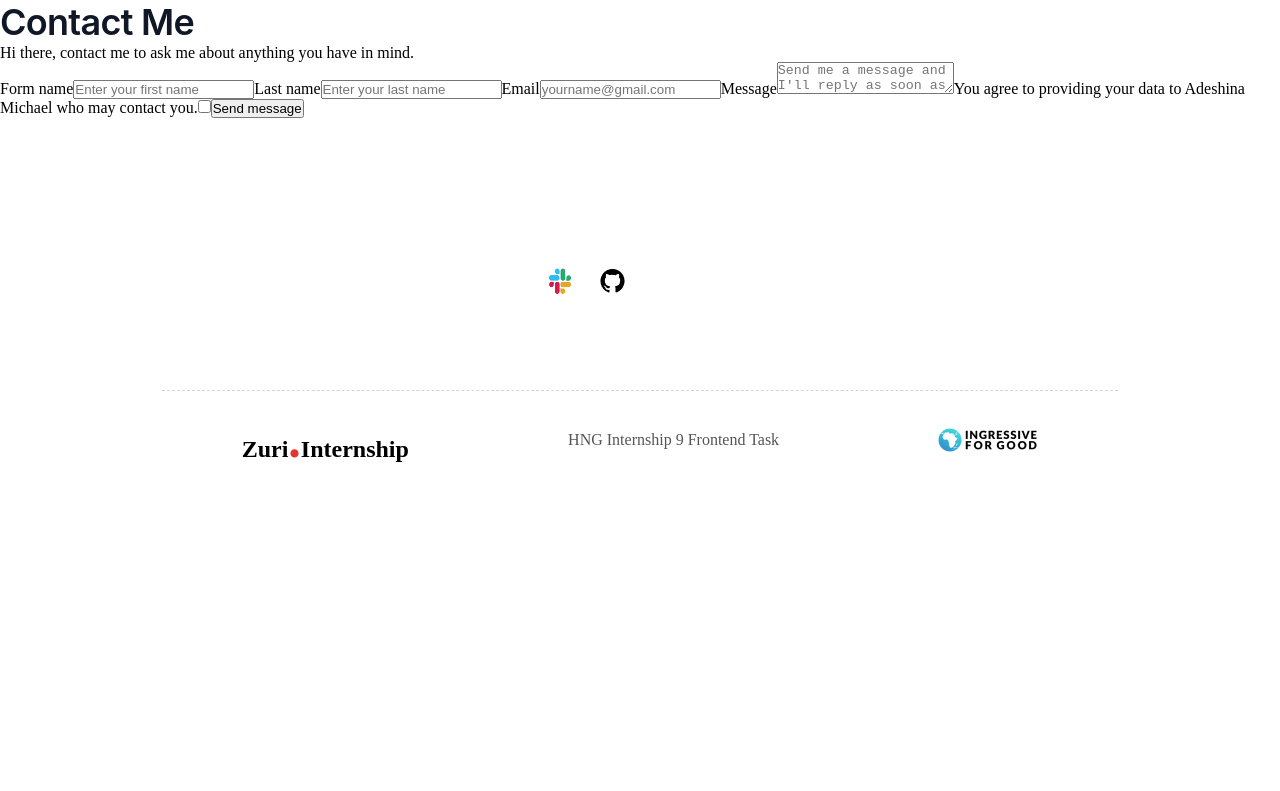
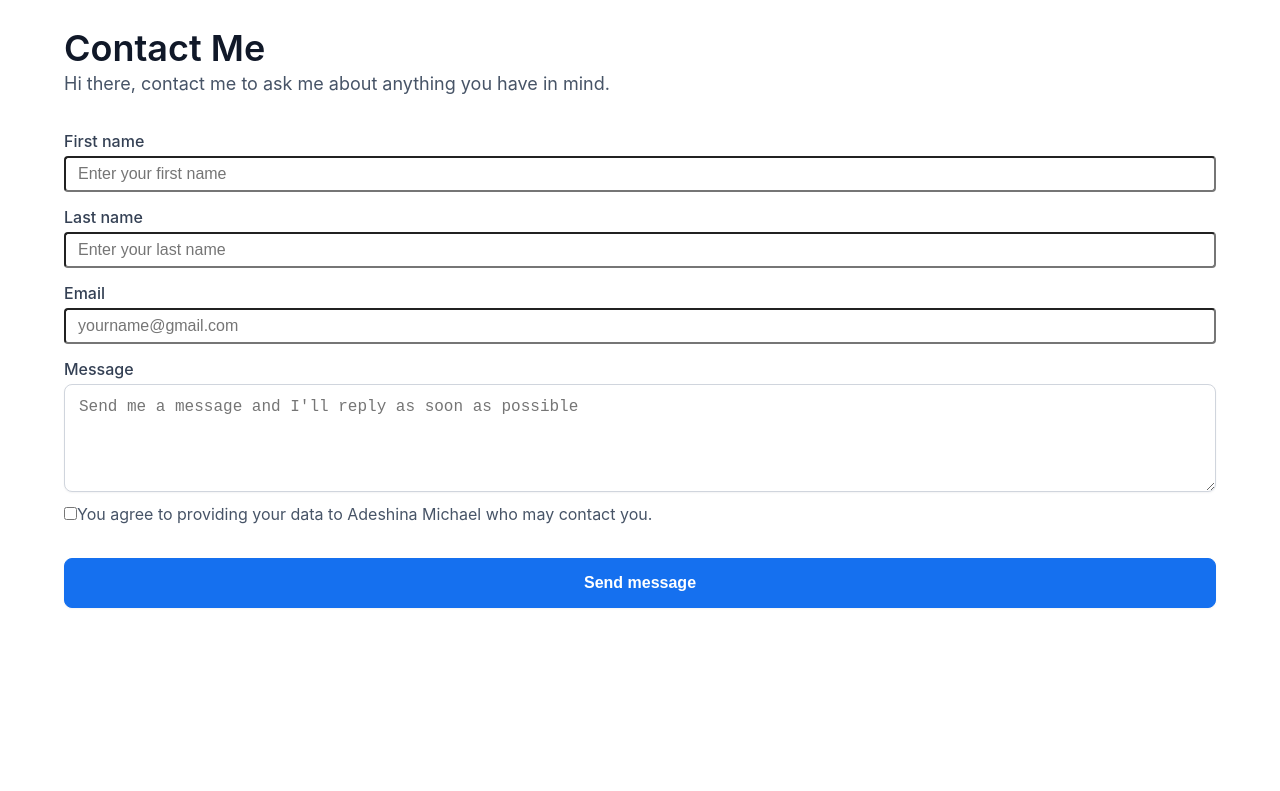
Before and after one commit to michado2019/HNG-internship-task1, a React (Create React App) app: page /contact in a window 1280 px wide. Shown: the top 791 px of the page. Built offline with nearby package versions, Linux system fonts and the light colour scheme.

Commit message:
style: Styles added to form fields in Contact.jsx

```diff
--- a/src/components/pages/Contact.css
+++ b/src/components/pages/Contact.css
@@ -1,16 +1,15 @@
+.contactWrapper {
+  padding: 2% 5%;
+}
 .contactTitle {
-  width: 343px;
-  height: 44px;
   font-family: "Inter";
   font-style: normal;
   font-weight: 600;
   font-size: 36px;
-  line-height: 44px;
-  letter-spacing: -0.02em;
   color: #101828;
 }
-.contactDeatails {
-  width: 343px;
+.contactDetails {
+  width: 300;
   height: 56px;
   font-family: "Inter";
   font-style: normal;
@@ -19,3 +18,56 @@
   line-height: 28px;
   color: #475467;
 }
+.contactForm-labels {
+  width: 71px;
+  height: 20px;
+  font-family: "Inter";
+  font-style: normal;
+  font-weight: 500;
+  line-height: 30px;
+  color: #344054;
+  margin-top: 20px;
+}
+.contactInput {
+  display: block;
+  font-weight: 400;
+  font-size: 16px;
+  line-height: 24px;
+  color: #667085;
+  border-radius: 4px;
+  width: 100%;
+  margin-bottom: 10px;
+  padding: 4px 12px;
+}
+#message {
+  background: #ffffff;
+  border: 1px solid #d0d5dd;
+  box-shadow: 0px 1px 2px rgba(16, 24, 40, 0.05);
+  border-radius: 8px;
+  line-height: 20px;
+  padding: 12px 14px;
+  width: 100%;
+  height: 108px;
+}
+#text_area {
+  width: 311px;
+  height: 48px;
+  font-family: "Inter";
+  font-style: normal;
+  font-weight: 400;
+  font-size: 16px;
+  line-height: 24px;
+  color: #475467;
+}
+#btn__submit {
+  font-weight: 600;
+  font-size: 16px;
+  color: #ffffff;
+  background: #1570ef;
+  border: 1px solid #1570ef;
+  box-shadow: 0px 1px 2px rgba(16, 24, 40, 0.05);
+  border-radius: 8px;
+  width: 100%;
+  padding: 12px 20px;
+  margin-top: 32px;
+}
--- a/src/components/pages/Contact.jsx
+++ b/src/components/pages/Contact.jsx
@@ -10,32 +10,41 @@ export default function Contact() {
         Hi there, contact me to ask me about anything you have in mind.
       </p>
       <form className="contactForm">
-        <label htmlFor="first_name">Form name</label>
+        <label htmlFor="first_name" className='contactForm-labels'>First name</label>
         <input
           type="text"
           placeholder="Enter your first name"
           className="contactInput"
           id="first_name"
         />
-        <label htmlFor="Last_name">Last name</label>
+        <label htmlFor="Last_name" className='contactForm-labels'>Last name</label>
         <input
           type="text"
           placeholder="Enter your last name"
           className="contactInput"
           id="last_name"
         />
-        <label htmlFor="email">Email</label>
+        <label htmlFor="email" className='contactForm-labels'>Email</label>
         <input
           type="text"
           placeholder="yourname@gmail.com"
           className="contactInput"
           id="email"
         />
-        <label htmlFor="message">Message</label>
-        <textarea placeholder="Send me a message and I&#39;ll reply as soon as possible" className="contactInput" id='message' />
-        <label htmlFor="checkbox">You agree to providing your data to <span id='name'>{name}</span> who may contact you.</label>
+        <label htmlFor="message" className='contactForm-labels'>Message</label>
+        <textarea
+          placeholder="Send me a message and I&#39;ll reply as soon as possible"
+          className="contactInput"
+          id="message"
+        />
         <input type="checkbox" id="checkbox" name="" value="" />
-        <button className="contactInput" id='btn__submit'>Send message</button>
+        <label htmlFor="checkbox" className='contactForm-labels' id='text_area'>
+          You agree to providing your data to <span id="name">{name}</span> who
+          may contact you.
+        </label>
+        <button className="contactInput" id="btn__submit">
+          Send message
+        </button>
       </form>
     </div>
   );
```
